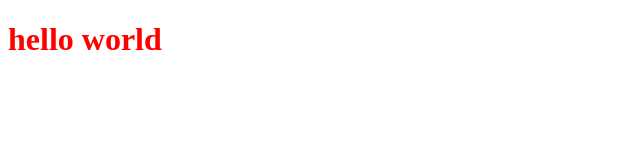
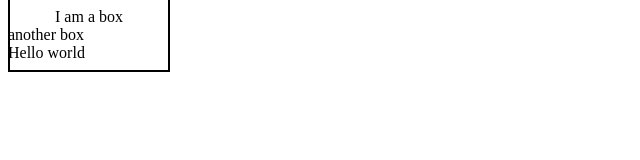
Before and after one commit to vishesh012/Learning_Web_development, a plain HTML site: page index.html in a window 1280 px wide. Shown: the whole page, without its empty margins (0-640 px from the left). Drawn offline with Linux system fonts and the light colour scheme.

Commit message:
Tutorial 23 complete learned Display Properties

```diff
--- a/index.html
+++ b/index.html
@@ -7,13 +7,17 @@
 <head>
     <meta charset="UTF-8">
     <meta name="viewport" content="width=device-width, initial-scale=1.0">
-    <title>CSS Specificity & Cascade</title>
+    <title>CSS Displa Properties</title>
     <link rel="stylesheet" href="style.css">
 </head>
 <body>
     <!--<script src="script.js"></script>-->
-    <div>
-        <h1 class="yellow  red  purple" id="pink">hello world</h1>
+    <div class="box">
+        I am a box
     </div>
-
+    <div>another box</div>
+    <span>
+        Hello
+    </span>
+    <span>world</span>
 </html>
--- a/style.css
+++ b/style.css
@@ -2,18 +2,13 @@
 /*CSS stands for Cascading Style Sheets and it is used for designing and responsiveness of web pages.*/
 /*We Link the CSS file to the HTML file using the link tag in the head section of the HTML file.*/
 /* @import url('https://fonts.googleapis.com/css2?family=Roboto:ital,wght@0,100;0,300;0,400;0,500;0,700;0,900;1,100;1,300;1,400;1,500;1,700;1,900&display=swap'); */
-*{
-    color: aqua;
+.*{
+    margin: 0;
+    padding: 0;
+
 }
-.yellow{
-    color: yellow;
+.box{
+ display: inline;
+ padding: 45px;
+ border: 2px solid black;
 }
-h1.red{
-    color: red;
-}
-.purple{
-    color: purple;
-}
-/* #pink{
-    color: pink;
-} */
```
